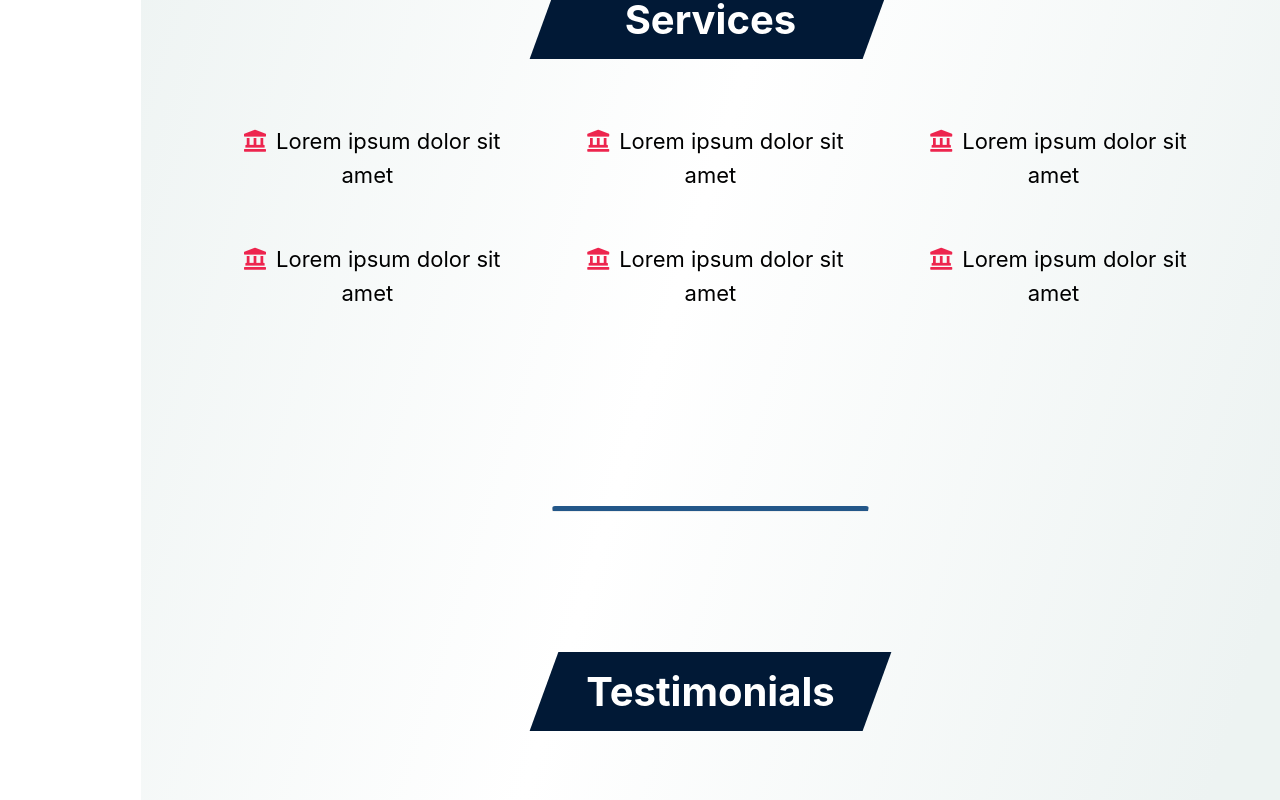
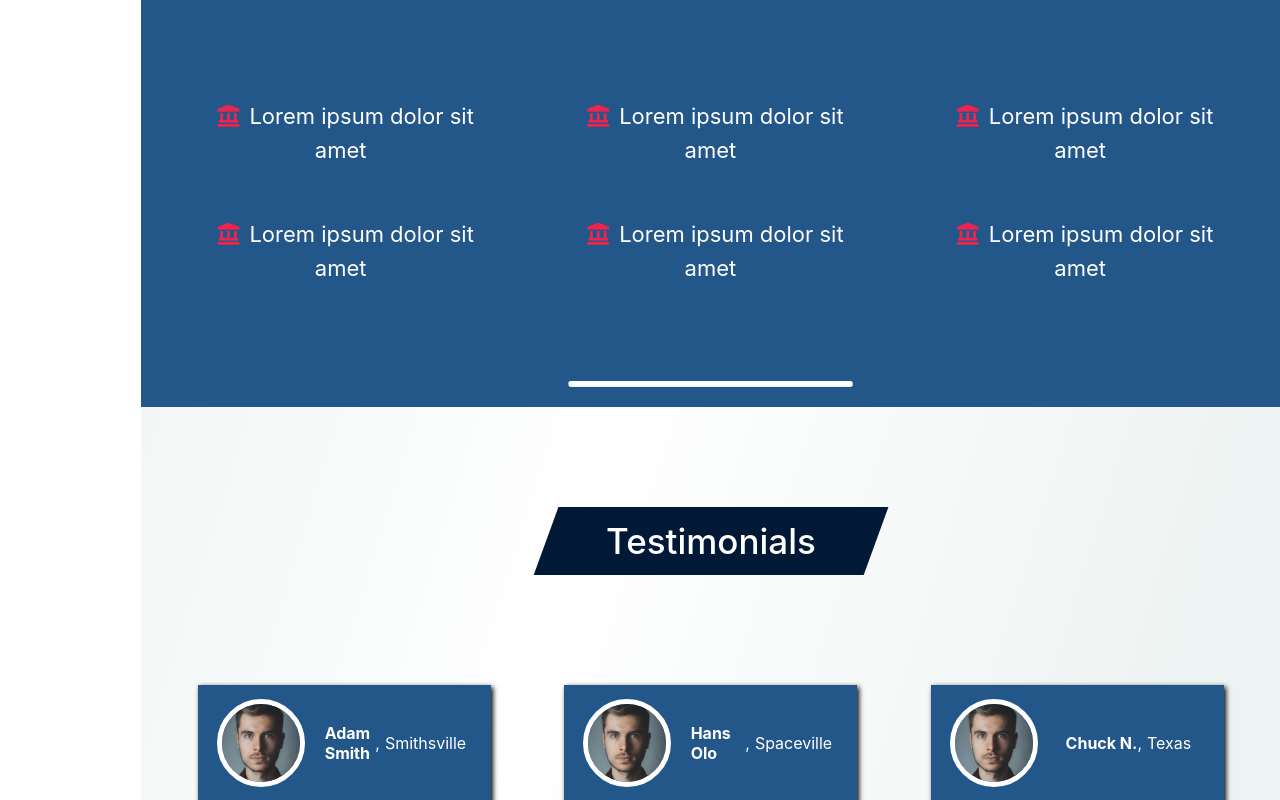
Before and after one commit to jjcreator/business-page, a React (Create React App) app: page / in a window 1280 px wide. Shown: the part 1700-2500 px from the top of the page. Built offline with nearby package versions, Linux system fonts and the light colour scheme.

Commit message:
changed services, minor fixes

```diff
--- a/src/App.css
+++ b/src/App.css
@@ -4,11 +4,10 @@
   background: #edf3f2;
   background: linear-gradient(107deg, rgba(237,243,242,1) 20%, rgba(255,255,255,1) 50%, rgba(237,243,242,1) 80%);
   z-index: 20;
-  width: 89vw;
-  margin: 0 0 0 11vw;
+  width: 89%;
+  margin: 0 0 0 11%;
   padding: 0;
-  background-color: lawngreen;
-  z-index: 200;
+  position: relative;
 }
 
 .flexColumn {
@@ -34,6 +33,10 @@
 }
 
 @media screen and (max-width: 1100px) {
+  .pageContainer {
+    width: 100%;
+    margin: 0;
+  }
   .bigText {
     font-size: 22px;
   }
--- a/src/components/MainPage/ExpandingLine.js
+++ b/src/components/MainPage/ExpandingLine.js
@@ -3,9 +3,12 @@ import ScrollAnimation from "react-animate-on-scroll"
 import styles from "../../modules/mainStyle.module.css"
 
 function ExpandingLine(props) {
+    const lineStyle = {
+        borderTop: `5px solid ${props.color}`
+    }
     return (
         <ScrollAnimation animateIn={styles.expand} animateOnce={false} duration={props.animationDuration} delay={props.animationDelay} offset={100}>
-            <hr className={styles.roundedLine}/>
+            <hr style={lineStyle} className={styles.roundedLine}/>
         </ScrollAnimation>
     )
 }
--- a/src/components/MainPage/Services.js
+++ b/src/components/MainPage/Services.js
@@ -27,14 +27,12 @@ function Services() {
 
     return (
         <ScrollAnimation animateIn={styles.animated} animateOnce={false} duration={0.5}>
-            <section className={styles.principles}>
-                <div className="generalContainer flexColumn">
-                        <Shape text="Services"/>
-                        <div id={styles.list}>
-                            {listItems}
-                        </div>
-                        <ExpandingLine animationDuration={0.5} animationDelay={1750}/>
+            <section className={styles.services}>
+                <Shape textColor="var(--showcase-color)" color="var(--attention-color)" text="Services"/>
+                <div id={styles.list}>
+                    {listItems}
                 </div>
+                <ExpandingLine color="var(--showcase-color)" animationDuration={0.5} animationDelay={1750}/>
             </section>
         </ScrollAnimation>
     )
--- a/src/components/MainPage/TestimonialCard.js
+++ b/src/components/MainPage/TestimonialCard.js
@@ -8,16 +8,17 @@ function TestimonialCard(props) {
             <div className={`${styles.testimonialCard} animate__zoomIn animate__delay-${props.animationDelay}s`}>
                 <div className={styles.testimonialTop}>
                     <img className={styles.testimonialImg} src={props.imgSrc} alt="user"/>
+                    <div className={styles.testimonialTopText}>
+                        <span className={styles.authorName}>{props.name}</span>,
+                        <span className={styles.authorCity}>{props.city}</span>
+                    </div>
+
                 </div>
                 <div className={styles.testimonialTextBox}>
                     <i className={`fas fa-quote-left ${styles.quote} ${styles.quoteLeft}`}/>
                     <p>{props.text}</p>
                     <i className={`fas fa-quote-right ${styles.quote} ${styles.quoteRight}`}/>
                 </div>
-                <div className={styles.testimonialFooter}>
-                    <span className={styles.authorName}>{props.name}</span>,<span className={styles.authorCity}>{props.city}</span>
-                </div>
-
             </div>
         </ScrollAnimation>
     )
--- a/src/components/MobileNavbar.js
+++ b/src/components/MobileNavbar.js
@@ -68,9 +68,7 @@ function MobileNavbar() {
     return (
         <div className={styles.mobileNavigation}>
             <i id={styles.mobileIcon} className="fas fa-bars" style={isVisible.hamburger} onClick={toggleMobileMenu}/>
-            <div
-                id={styles.mobileNavbarBody}
-                style={isVisible.menu}>
+            <div id={styles.mobileNavbarBody} style={isVisible.menu}>
                 <i id={styles.mobileExitIcon} onClick={toggleMobileMenu} className="fas fa-times"/>
                 <NavLink exact to="/" onClick={toggleMobileMenu}>Home</NavLink>
                 <NavLink to="/about" onClick={toggleMobileMenu}>About</NavLink>
--- a/src/components/Shape.js
+++ b/src/components/Shape.js
@@ -2,18 +2,21 @@ import React from 'react'
 
 function Shape(props) {
     const shapeStyle = {
-        backgroundColor: "var(--primary-color)",
+        backgroundColor: props.color || "var(--primary-color)",
         transform: "skew(-20deg)",
-        width: "26vw",
+        width: "30%",
         minWidth: "fit-content",
-        padding: "15px"
+        padding: "1.2% 3%"
     }
 
     const textStyle = {
         textAlign: "center",
-        fontSize: "40px",
-        color: "white",
-        transform: "skew(20deg)"
+        fontSize: "3.5rem",
+        color: props.textColor || "var(--showcase-color)",
+        transform: "skew(20deg)",
+        margin: 0,
+        padding: 0,
+        fontWeight: "500"
     }
 
     return (
--- a/src/index.css
+++ b/src/index.css
@@ -1,10 +1,3 @@
-html {
-  width: 100vw;
-  margin: 0;
-  padding: 0;
-  box-sizing: border-box;
-}
-
 :root {
   --box-shadow: 2px 2px 5px rgb(0, 0, 0);
   --showcase-color: rgb(255, 255, 255);
@@ -13,6 +6,7 @@ html {
   --tertiary-color: #f9dc5c;
   --attention-color: #ee254e;
   scroll-behavior: smooth;
+  font-size: 10px;
 }
 
 * {
@@ -29,10 +23,15 @@ body {
   -moz-osx-font-smoothing: grayscale;
   margin: 0;
   padding: 0;
-  width: 100vw;
 }
 
 code {
   font-family: source-code-pro, Menlo, Monaco, Consolas, 'Courier New',
     monospace;
 }
+
+@media screen and (max-width: 900px) {
+  :root {
+    font-size: 8px;
+  }
+}
--- a/src/modules/mainStyle.module.css
+++ b/src/modules/mainStyle.module.css
@@ -1,5 +1,5 @@
 
-/* Showcase styles */
+/* -------------------------Showcase styles------------------------- */
 
 #showcase {
     background-image: url(/city.jpg);
@@ -55,6 +55,7 @@ animation: pop 0.4s forwards ease-in;
     justify-content: center;
     align-items: center;
     margin-bottom: 10%;
+    padding: 20px;
 }
 
 #showcaseDescription {
@@ -75,6 +76,7 @@ animation: pop 0.4s forwards ease-in;
     padding: 10px;
     line-height: 2;
     font-family: Roboto, sans-serif;
+    font-size: 15px;
 }
 
 .paragraphHeader {
@@ -145,11 +147,12 @@ animation: pop 0.4s forwards ease-in;
     }
 }
 
-/* Mission statement */
+/* -------------------------Mission statement------------------------- */
 
 #mission {
     margin-top: 5vh;
     width: 100%;
+    padding: 20px;
 }
 
 #missionRow {
@@ -172,19 +175,21 @@ animation: pop 0.4s forwards ease-in;
     box-shadow: var(--box-shadow);
 }
 
-/* Services */
+/* -------------------------Services------------------------- */
 
-.principles {
+.services {
     display: flex;
     flex-direction: column;
     align-items: center;
     justify-content: center;
-    padding: 40px;
+    padding: 20px;
     margin-top: 15vh;
+    background-color: var(--secondary-color);
+    color: var(--showcase-color);
+    width: 100%;
 }
 
 #list {
-    padding: 40px;
     list-style-type: none;
     font-size: 20px;
     display: grid;
@@ -193,13 +198,14 @@ animation: pop 0.4s forwards ease-in;
     align-items: center;
     justify-content: space-between;
     width: 100%;
-    margin-top: 2%
+    margin-top: 10%;
+    padding: 20px;
 }
 
 .listItem {
     text-align: center;
     font-size: 22px;
-    justify-self: start;
+    justify-self: center;
     min-width: 33%;
 }
 
@@ -217,10 +223,12 @@ animation: pop 0.4s forwards ease-in;
     font-weight: bold;
 }
 
+/*-------------------------Horizontal Line-------------------------  */
+
 .roundedLine {
     border-top: 5px solid var(--secondary-color);
     border-radius: 5px;
-    margin-top: 20vh;
+    margin-top: 10vh;
 }
 
 .expand {
@@ -232,9 +240,11 @@ animation: pop 0.4s forwards ease-in;
         width: 0px
     }
     100% {
-        width: 30%;
+        width: 26%;
     }
 }
+
+/* -------------------------Testimonial cards------------------------- */
 
 #testimonialsSection {
     display: flex;
@@ -254,7 +264,7 @@ animation: pop 0.4s forwards ease-in;
 }
 
 .testimonialCard {
-    width: 60%;
+    width: 80%;
     margin-bottom: 10%;
     height: 400px;
     display: flex;
@@ -269,24 +279,41 @@ animation: pop 0.4s forwards ease-in;
 }
 
 .testimonialTop {
-    background-color: var(--secondary-color);
     width: 100%;
-    flex-basis: 20%;
     display: flex;
     justify-content: center;
+    align-items: center;
+    background-color: var(--secondary-color);
+    color: var(--showcase-color);
+    font-size: 16px;
     position: relative;
+    height: 30%;
+}
+
+.testimonialTopText {
+    width: 50%;
+    display: flex;
+    justify-content: center;
+    align-items: center;
+    margin-right: auto;
+}
+
+.authorCity {
+    padding: 0 5px;
+}
+
+.authorName {
+    font-weight: bolder;
 }
 
 .testimonialImg {
     border-radius: 50%;
-    height: 120px;
-    width: 120px;
-    position: absolute;
-    bottom: -60px;
+    flex-basis: 30%;
+    width: 30%;
     margin: 0 auto;
     z-index: 3;
     border: 5px solid var(--showcase-color);
-    box-shadow: 0px 0px 5px black;
+    margin-left: auto;
 }
 
 .quote {
@@ -303,7 +330,7 @@ animation: pop 0.4s forwards ease-in;
 }
 
 .testimonialTextBox {
-    flex-basis: 60%;
+    height: 70%;
     width: 100%;
     padding: 15px;
     position: relative;
@@ -320,37 +347,7 @@ animation: pop 0.4s forwards ease-in;
     margin: 0 35px;
 }
 
-.testimonialFooter {
-    width: 100%;
-    display: flex;
-    justify-content: center;
-    flex-basis: 20%;
-    align-items: center;
-    background-color: var(--secondary-color);
-    color: var(--showcase-color);
-}
-
-.authorCity {
-    padding: 0 5px;
-}
-
-.authorName {
-    font-weight: bolder;
-}
-
-#arrowContainer {
-    display: flex;
-    width: 10%;
-    justify-content: center;
-    align-items: center;
-}
-
-.arrow {
-    font-size: 40px;
-    color: var(--primary-color);
-    cursor: pointer;
-    margin: 10%;
-}
+/* -------------------------Call to action------------------------- */
 
 #callToAction {
     background-image: url(/phone.jpg);
@@ -401,6 +398,8 @@ animation: pop 0.4s forwards ease-in;
 #contact:hover {
     background-color: rgb(3, 3, 78);
 }
+
+/* ------------------------- Media Queries ------------------------- */
 
 @media (max-width: 1300px) {
 
--- a/src/modules/mobileNavbarStyle.module.css
+++ b/src/modules/mobileNavbarStyle.module.css
@@ -8,7 +8,7 @@
     top: 0;
     left: 0;
     width: 30%;
-    height: 100%;
+    height: 100vh;
     z-index: 40;
     display: flex;
     flex-direction: column;
@@ -23,6 +23,7 @@
     font-size: 30px;
     margin:50px 0px;
     user-select: none;
+    text-decoration: none;
 }
 
 #mobileNavbarBody a:hover {
@@ -35,7 +36,7 @@
     position: fixed;
     top: 0;
     left: 0;
-    z-index: 30;
+    z-index: 220;
     background-color: var(--primary-color);
     padding: 10px;
     cursor: pointer;
--- a/src/modules/navbarStyle.module.css
+++ b/src/modules/navbarStyle.module.css
@@ -1,6 +1,6 @@
 .myNavbar {
     height: 100%;
-    width: 11vw;
+    width: 11%;
     justify-content: flex-start;
     z-index: 2;
     background-color: var(--secondary-color);
```
